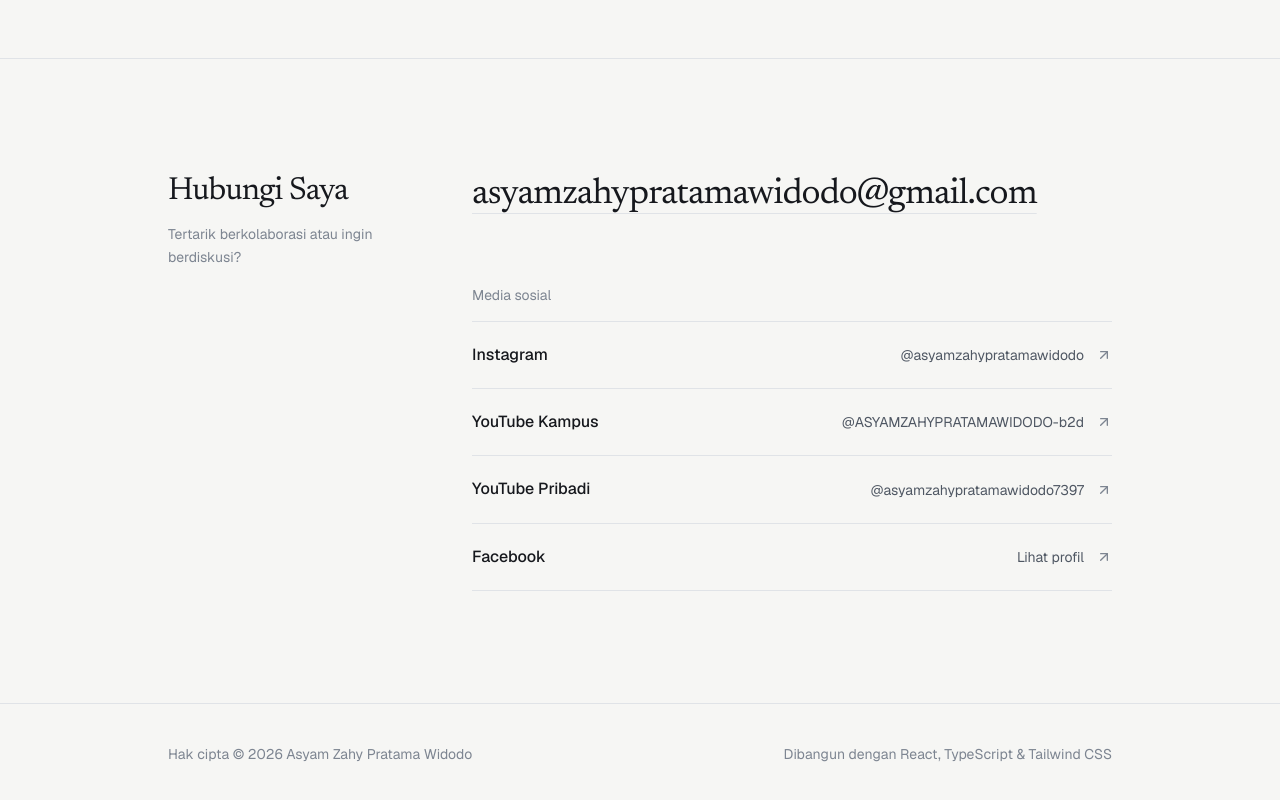
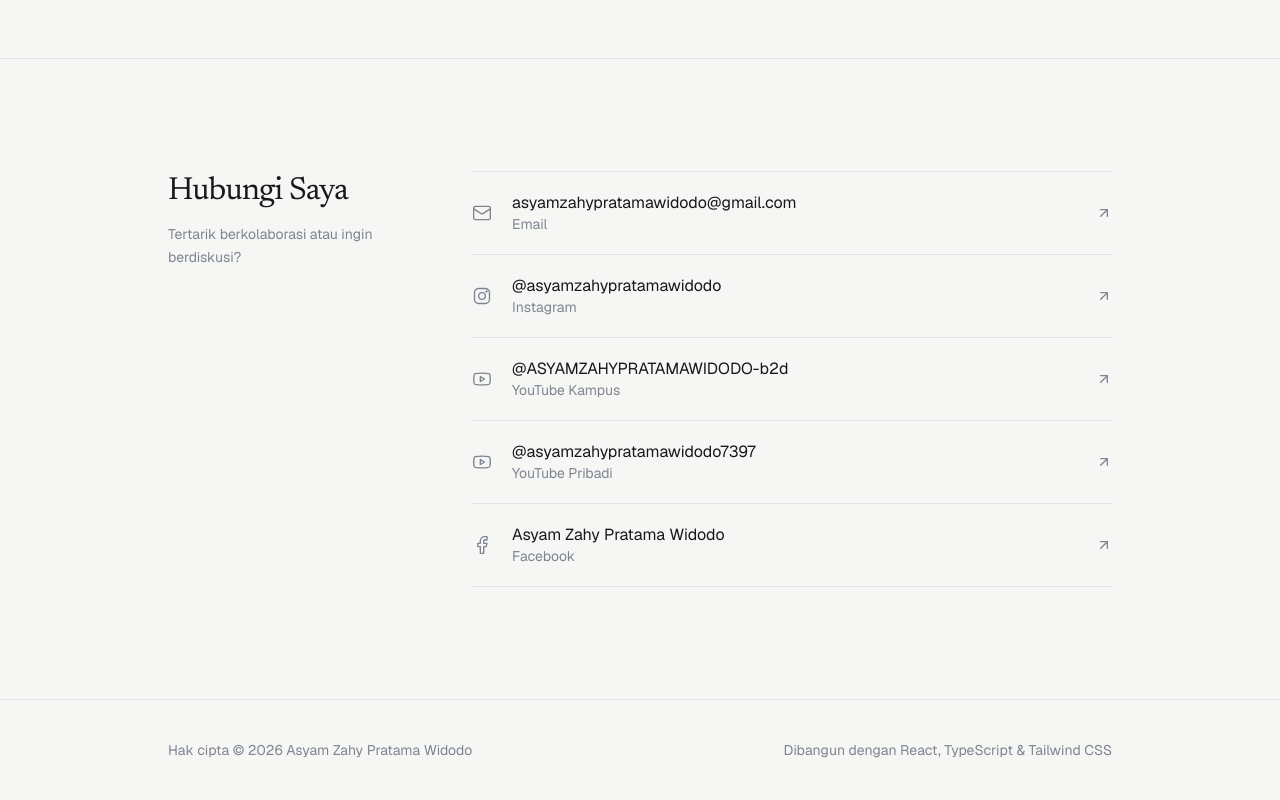
Before and after one commit to asyamzahy/asyamzahy.github.io, a React (Vite) app: page / in a window 1280 px wide. Shown: the part 4803-5603 px from the top of the page. Built offline with nearby package versions, Linux system fonts and the light colour scheme.

Commit message:
Add files via upload

```diff
--- /dev/null
+++ b/src/components/SocialIcons.tsx
@@ -0,0 +1,39 @@
+import type { ReactNode } from 'react';
+
+function Icon({ children }: { children: ReactNode }) {
+  return (
+    <svg
+      viewBox="0 0 24 24"
+      className="h-5 w-5"
+      fill="none"
+      stroke="currentColor"
+      strokeWidth="1.6"
+      strokeLinecap="round"
+      strokeLinejoin="round"
+      aria-hidden="true"
+    >
+      {children}
+    </svg>
+  );
+}
+
+export const InstagramIcon = () => (
+  <Icon>
+    <rect x="3" y="3" width="18" height="18" rx="5" />
+    <circle cx="12" cy="12" r="4" />
+    <circle cx="17.5" cy="6.5" r="0.6" fill="currentColor" />
+  </Icon>
+);
+
+export const YoutubeIcon = () => (
+  <Icon>
+    <path d="M2.5 17a24.1 24.1 0 0 1 0-10 2 2 0 0 1 1.4-1.4 49.6 49.6 0 0 1 16.2 0A2 2 0 0 1 21.5 7a24.1 24.1 0 0 1 0 10 2 2 0 0 1-1.4 1.4 49.6 49.6 0 0 1-16.2 0A2 2 0 0 1 2.5 17" />
+    <path d="m10 15 5-3-5-3z" />
+  </Icon>
+);
+
+export const FacebookIcon = () => (
+  <Icon>
+    <path d="M18 2h-3a5 5 0 0 0-5 5v3H7v4h3v8h4v-8h3l1-4h-4V7a1 1 0 0 1 1-1h3z" />
+  </Icon>
+);
--- a/src/sections/Contact.tsx
+++ b/src/sections/Contact.tsx
@@ -1,73 +1,84 @@
-import { ArrowUpRight } from 'lucide-react';
+import type { ReactNode } from 'react';
+import { ArrowUpRight, Mail } from 'lucide-react';
 import { useLanguage } from '../context/LanguageContext';
 import Section from '../components/Section';
+import { InstagramIcon, YoutubeIcon, FacebookIcon } from '../components/SocialIcons';
 
-const EMAIL = 'asyamzahypratamawidodo@gmail.com';
+interface ContactItem {
+  icon: ReactNode;
+  /** Teks utama: username atau email */
+  name: string;
+  /** Keterangan kecil di bawahnya */
+  label: { id: string; en: string };
+  url: string;
+  external?: boolean;
+}
 
-/* Isi url untuk menampilkan tautan. Yang url-nya kosong otomatis disembunyikan. */
-const socials = [
+/* Tambah, ubah, atau hapus baris di sini. Baris dengan url kosong tidak ditampilkan. */
+const items: ContactItem[] = [
   {
+    icon: <Mail className="h-5 w-5" strokeWidth={1.6} />,
+    name: 'asyamzahypratamawidodo@gmail.com',
+    label: { id: 'Email', en: 'Email' },
+    url: 'mailto:asyamzahypratamawidodo@gmail.com',
+    external: false,
+  },
+  {
+    icon: <InstagramIcon />,
+    name: '@asyamzahypratamawidodo',
     label: { id: 'Instagram', en: 'Instagram' },
-    handle: { id: '@asyamzahypratamawidodo', en: '@asyamzahypratamawidodo' },
     url: 'https://www.instagram.com/asyamzahypratamawidodo',
   },
   {
+    icon: <YoutubeIcon />,
+    name: '@ASYAMZAHYPRATAMAWIDODO-b2d',
     label: { id: 'YouTube Kampus', en: 'YouTube (Campus)' },
-    handle: { id: '@ASYAMZAHYPRATAMAWIDODO-b2d', en: '@ASYAMZAHYPRATAMAWIDODO-b2d' },
     url: 'https://www.youtube.com/@ASYAMZAHYPRATAMAWIDODO-b2d',
   },
   {
+    icon: <YoutubeIcon />,
+    name: '@asyamzahypratamawidodo7397',
     label: { id: 'YouTube Pribadi', en: 'YouTube (Personal)' },
-    handle: { id: '@asyamzahypratamawidodo7397', en: '@asyamzahypratamawidodo7397' },
     url: 'https://www.youtube.com/@asyamzahypratamawidodo7397',
   },
   {
+    icon: <FacebookIcon />,
+    name: 'Asyam Zahy Pratama Widodo',
     label: { id: 'Facebook', en: 'Facebook' },
-    handle: { id: 'Lihat profil', en: 'View profile' },
     url: 'https://www.facebook.com/share/19jgV9ztLR/',
   },
-  { label: { id: 'GitHub', en: 'GitHub' }, handle: { id: '', en: '' }, url: '' },
-  { label: { id: 'LinkedIn', en: 'LinkedIn' }, handle: { id: '', en: '' }, url: '' },
 ];
 
 export default function Contact() {
   const { t, lang } = useLanguage();
   const l = lang as 'id' | 'en';
-  const visibleSocials = socials.filter((s) => s.url);
 
   return (
     <Section id="contact" title={t.contact.title} subtitle={t.contact.subtitle}>
+      <ul className="border-b border-line">
+        {items
+          .filter((item) => item.url)
+          .map((item) => (
+            <li key={item.url} className="border-t border-line">
               <a
-        href={`mailto:${EMAIL}`}
-        className="break-words font-serif text-[1.1rem] leading-snug tracking-tight text-ink underline decoration-line decoration-1 underline-offset-[10px] transition-colors duration-200 hover:decoration-accent min-[400px]:text-xl sm:text-3xl lg:text-4xl"
-        id="contact-email-btn"
+                href={item.url}
+                {...(item.external === false
+                  ? {}
+                  : { target: '_blank', rel: 'noopener noreferrer' })}
+                className="group flex items-center gap-5 py-5"
               >
-        {EMAIL}
-      </a>
-
-      {visibleSocials.length > 0 && (
-        <div className="mt-16">
-          <h3 className="mb-4 text-sm text-faint">{l === 'id' ? 'Media sosial' : 'Social media'}</h3>
-          <ul className="border-b border-line">
-            {visibleSocials.map((s) => (
-              <li key={s.label.id} className="border-t border-line">
-                <a
-                  href={s.url}
-                  target="_blank"
-                  rel="noopener noreferrer"
-                  className="group flex items-center justify-between gap-6 py-5"
-                >
-                  <span className="whitespace-nowrap font-medium text-ink">{s.label[l]}</span>
-                  <span className="flex min-w-0 items-center gap-3 text-sm text-muted transition-colors duration-200 group-hover:text-ink">
-                    <span className="hidden truncate sm:inline">{s.handle[l]}</span>
+                <span className="shrink-0 text-faint transition-colors duration-200 group-hover:text-accent">
+                  {item.icon}
+                </span>
+                <span className="min-w-0 flex-1">
+                  <span className="block break-all text-[0.82rem] leading-snug text-ink min-[430px]:text-[0.9rem] sm:text-base">{item.name}</span>
+                  <span className="block text-sm text-faint">{item.label[l]}</span>
+                </span>
                 <ArrowUpRight className="h-4 w-4 shrink-0 text-faint transition-transform duration-200 group-hover:-translate-y-0.5 group-hover:translate-x-0.5 group-hover:text-accent" />
-                  </span>
               </a>
             </li>
           ))}
       </ul>
-        </div>
-      )}
     </Section>
   );
 }
```
Lines whose indentation alone changed are shown as unchanged.
